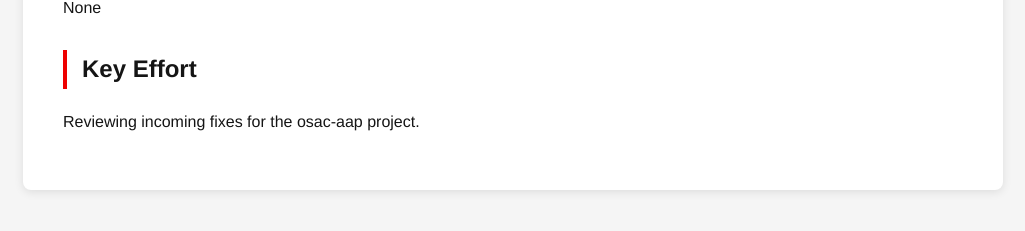
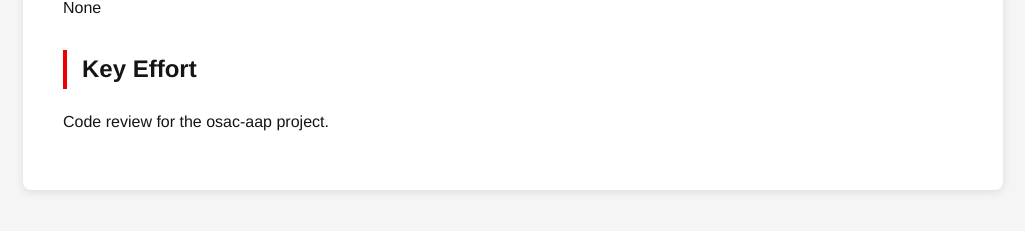
Before and after one commit to tzvatot/daily-status, a Jekyll site: the page built from 2026-04-09.md, in a window 1280 px wide. Shown: the part 385-616 px from the top of the page, without its empty margins (127-1152 px from the left). Built offline with Jekyll 4.4.1, drawn with Linux system fonts in a browser that asks for light colours.

Commit message:
Daily status update - 2026-04-09

```diff
--- a/2026-04-09.md
+++ b/2026-04-09.md
@@ -13,4 +13,4 @@ date: 2026-04-09
 None
 
 ## Key Effort
-Reviewing incoming fixes for the osac-aap project.
+Code review for the osac-aap project.
```
